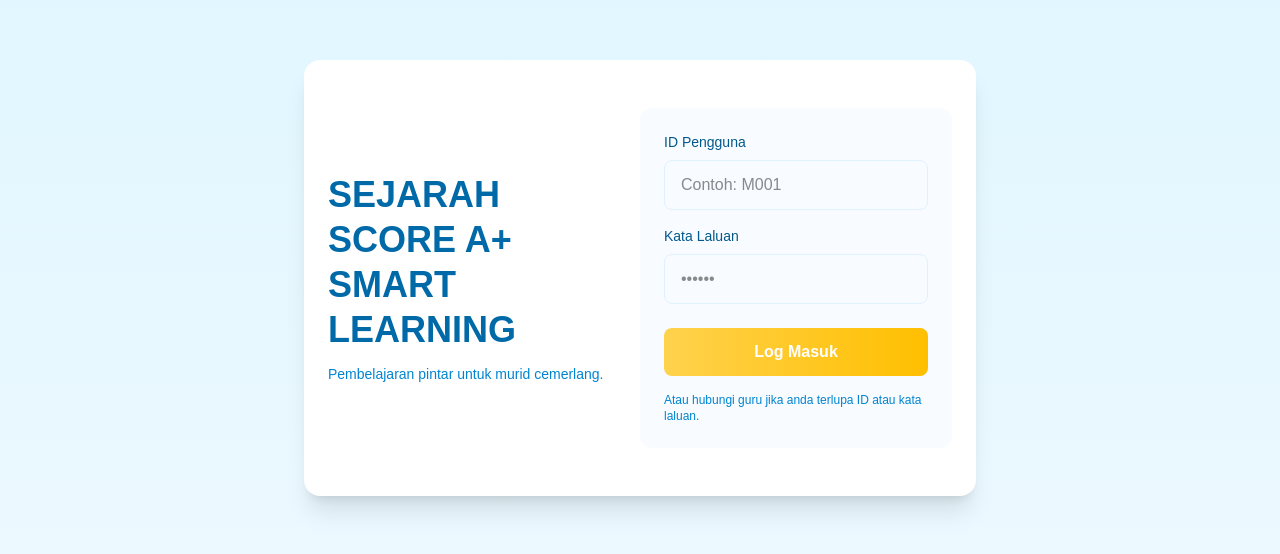
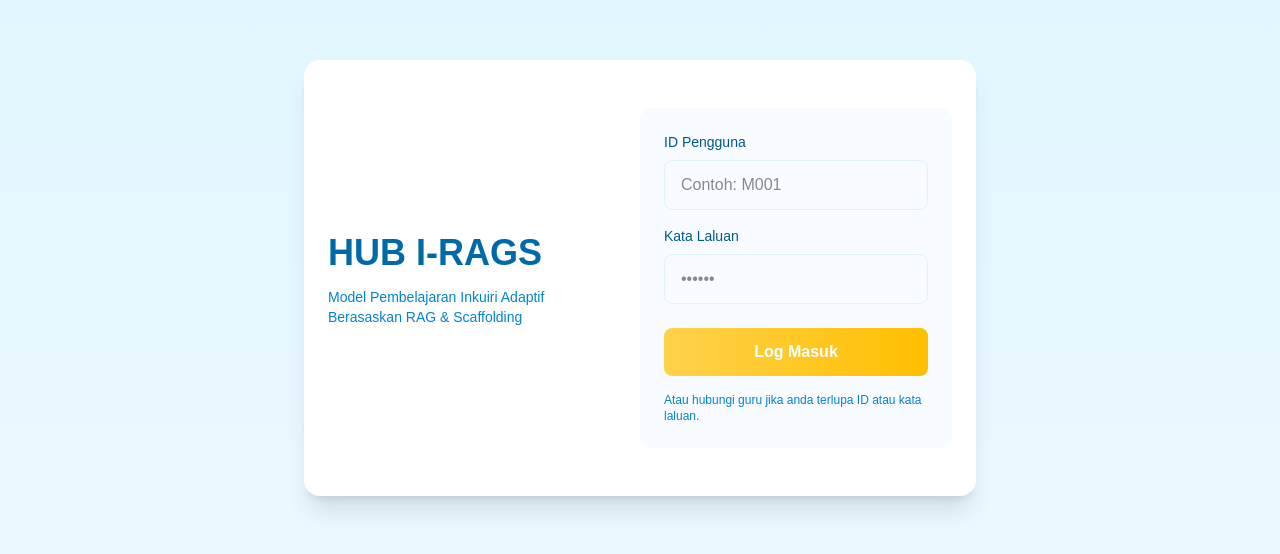
Before and after one commit to nickamariah/sejarah-score-aplus, a Next.js app: page / in a window 1280 px wide. Shown: the part 122-676 px from the top of the page. Built offline with nearby package versions, Linux system fonts and the light colour scheme.

Commit message:
update hub i-rags

```diff
--- a/app/murid/page.tsx
+++ b/app/murid/page.tsx
@@ -184,7 +184,7 @@ export default function MuridDashboard() {
               <div>
                 <p className="text-xs md:text-sm uppercase tracking-widest text-slate-500">Selamat datang,</p>
                 <h1 className="text-2xl md:text-3xl font-bold text-slate-900">{userData?.name || userData?.nama || "Pelajar Pintar"}</h1>
-                <p className="text-sm text-slate-600">Laluan Pembelajaran Adaptif Sejarah A+</p>
+                <p className="text-sm text-slate-600">Pusat Pembelajaran HUB I-RAGS</p>
                 <div className="mt-2 flex items-center gap-3">
                   <span className="inline-flex items-center gap-2 rounded-full bg-amber-50 px-3 py-1 text-amber-700 text-xs font-semibold">🔥 Streak: 7</span>
                   <span className="inline-flex items-center gap-2 rounded-full bg-sky-50 px-3 py-1 text-sky-700 text-xs font-semibold">XP: 1240</span>
--- a/app/page.tsx
+++ b/app/page.tsx
@@ -91,11 +91,11 @@ export default function Home() {
       <div className="w-full max-w-2xl px-6 py-12 rounded-2xl shadow-xl" style={{ background: "white" }}>
         <div className="flex flex-col md:flex-row items-center gap-8">
           <div className="flex-1">
-            <h1 className="text-2xl md:text-3xl lg:text-4xl font-extrabold leading-tight text-sky-700">
-              SEJARAH SCORE A+ SMART LEARNING
+           <h1 className="text-2xl md:text-3xl lg:text-4xl font-extrabold leading-tight text-sky-700">
+            HUB I-RAGS
             </h1>
-            <p className="mt-3 text-sm text-sky-600">Pembelajaran pintar untuk murid cemerlang.</p>
-          </div>
+            <p className="mt-3 text-sm text-sky-600">Model Pembelajaran Inkuiri Adaptif Berasaskan RAG & Scaffolding</p>
+            </div>
 
           <div className="w-full md:w-1/2">
             <div className="rounded-xl p-6" style={{ background: "#f8fbff" }}>
```
